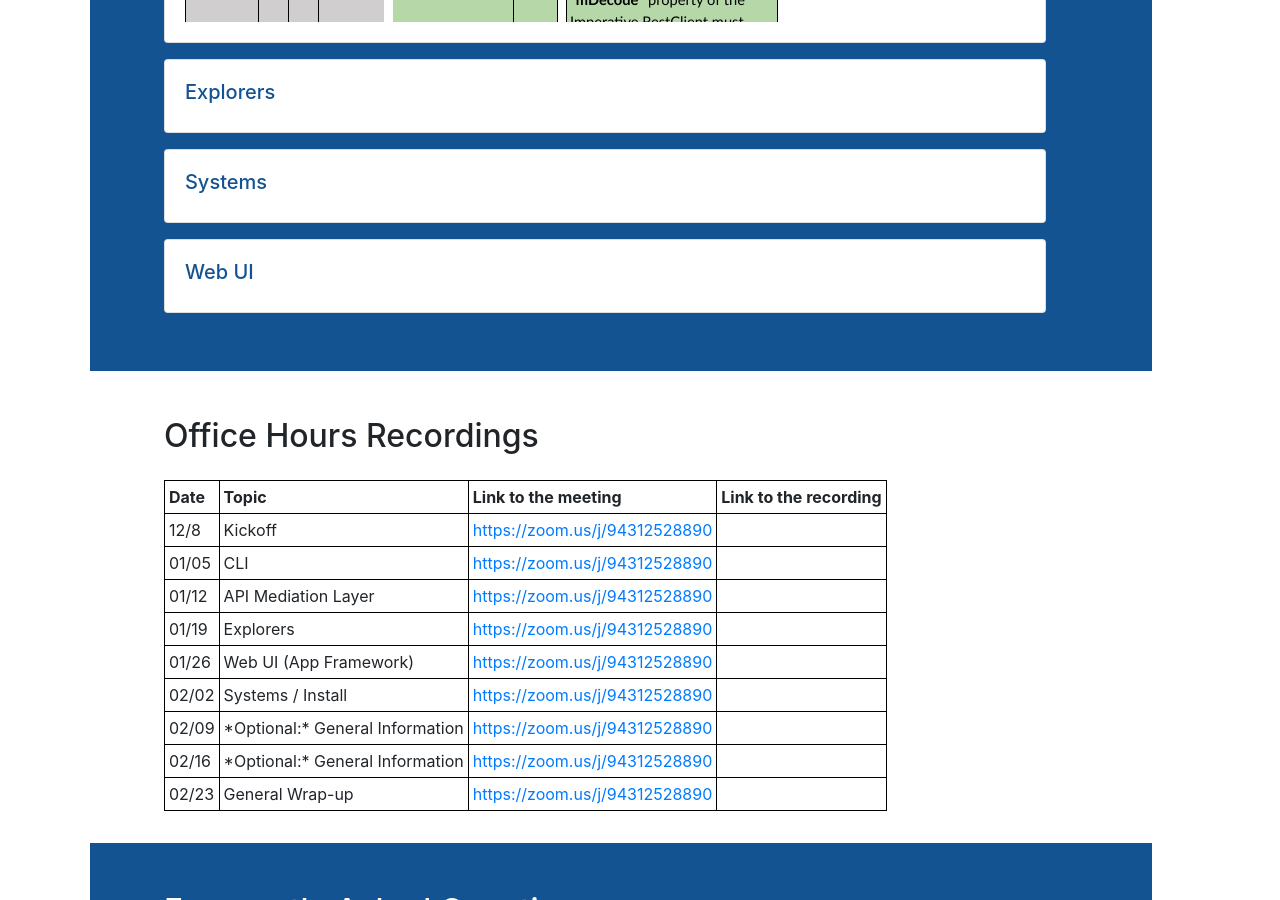
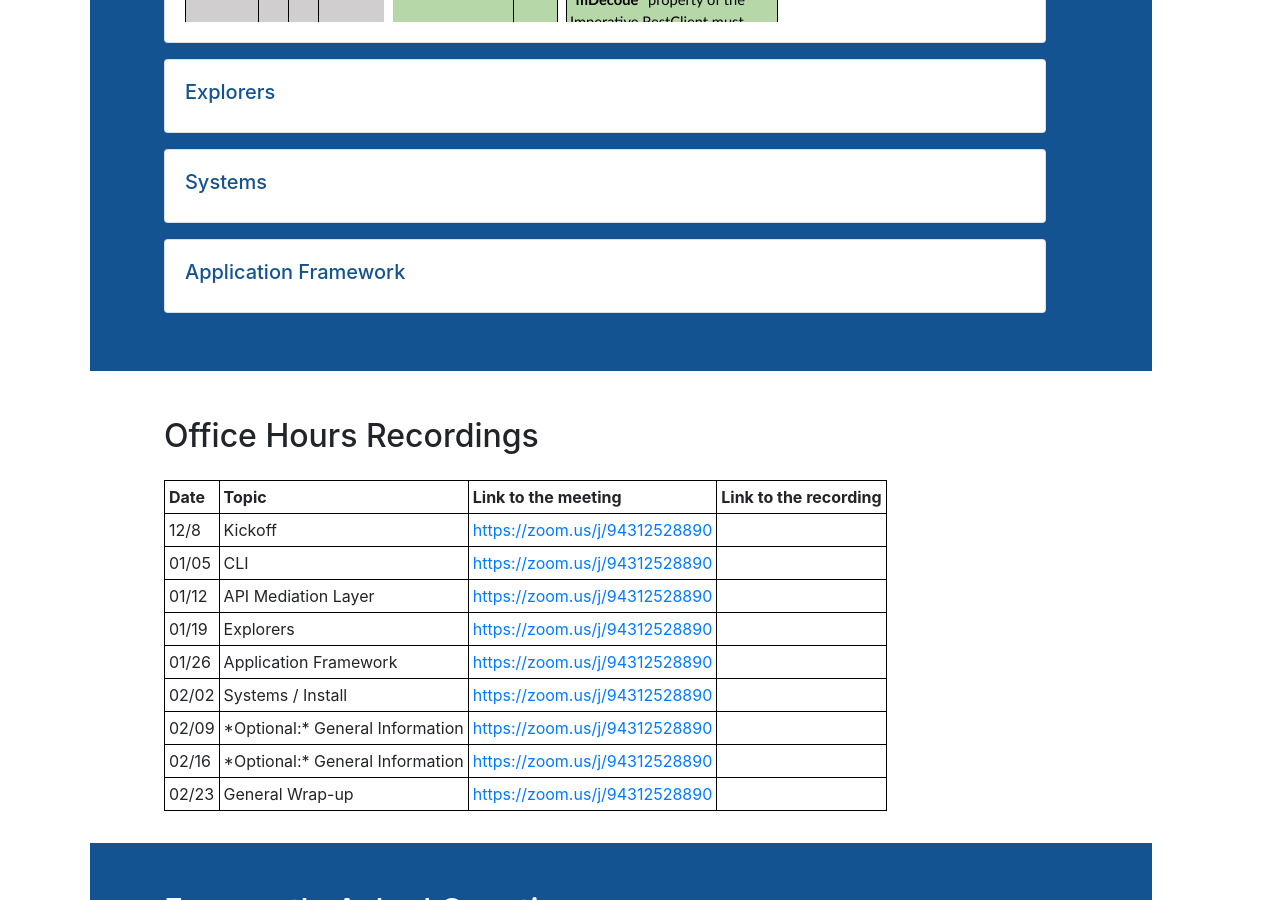
Before and after one commit to zowe/zowe.github.io, a Jekyll site: the page built from vNext.md, in a window 1280 px wide and 900 px high, scrolled down 5862 px. Built offline with Jekyll 4.4.1, drawn with Linux system fonts in a browser that asks for light colours; our own code applies the rules of GitHub Pages for plain Markdown files; some of the changed text lies outside the part shown.

Commit message:
Fix app framework being called webui
Signed-off-by: 1000TurquoisePogs <sgrady@rocketsoftware.com>

```diff
--- a/vNext.md
+++ b/vNext.md
@@ -220,7 +220,7 @@ p .card-black {
   <div class="card mb-3">
     <div class="card-body">
       <div class="d-flex align-items-baseline">
-        <h5 class="text-left"><a href="/#app-framework-intro">Web UI</a></h5>
+        <h5 class="text-left"><a href="/#app-framework-intro">Application Framework</a></h5>
       </div>
       <div class="row">
         <div class="col-md-7 col-sm order-last order-sm-first">
@@ -959,7 +959,7 @@ p .card-black {
   <div class="card mb-3">
     <div class="card-body">
       <div class="d-flex align-items-baseline">
-        <h5 class="text-left">Web UI</h5>
+        <h5 class="text-left">Application Framework</h5>
       </div>
     </div>
   </div>
@@ -1002,7 +1002,7 @@ p .card-black {
     </tr>
     <tr>
       <td>01/26</td>
-      <td>Web UI (App Framework)</td>
+      <td>Application Framework</td>
       <td><a href="https://zoom.us/j/94312528890">https://zoom.us/j/94312528890</a></td>
       <td></td>
     </tr>
```
